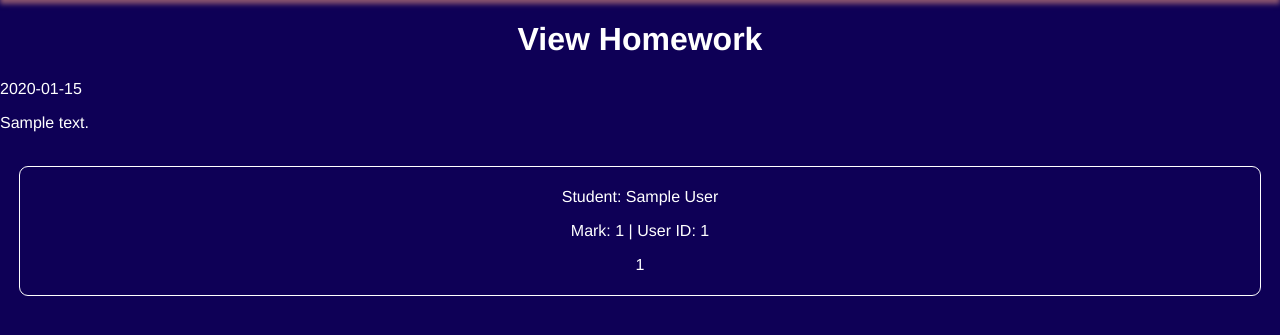
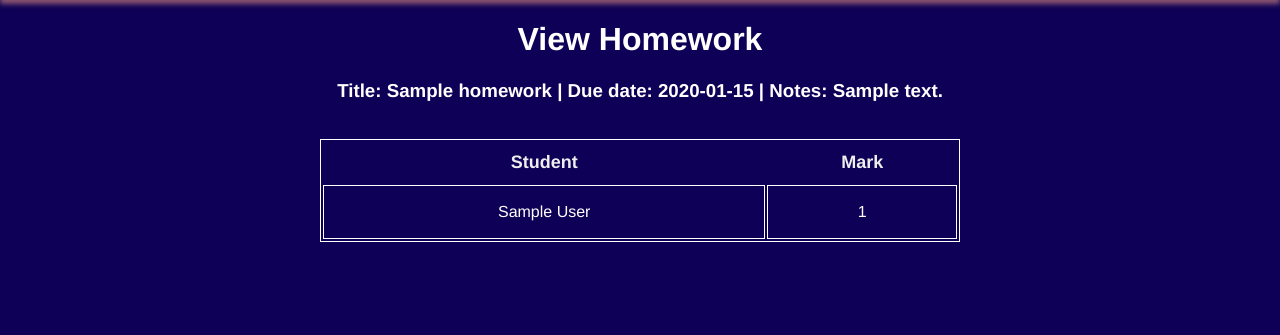
Before and after one commit to jonnyjames10/university_project, a Flask app: page /view_homework/1 in a window 1280 px wide. Shown: the part 100-435 px from the top of the page. Run offline with Flask 3, Linux system fonts and the light colour scheme; a user stored in the database is signed in; tables that the repository leaves empty hold one stand-in row (values such as "Sample post"); some web fonts are replaced.

Commit message:
Formatted view_homework page and other pages

```diff
--- a/education/models.py
+++ b/education/models.py
@@ -65,6 +65,7 @@ class TeachingClass(db.Model):
 
 class Homework(db.Model):
     id = db.Column(db.Integer, primary_key=True)
+    title = db.Column(db.String(100), nullable=False)
     due_date = db.Column(db.DateTime, nullable=False)
     notes = db.Column(db.Text)
     class_id = db.Column(db.Integer, db.ForeignKey('teaching_class.id'), nullable=False)
--- a/education/routes.py
+++ b/education/routes.py
@@ -271,7 +271,7 @@ def set_homework(class_id):
     form.activities.choices = [(activity.id, activity.name) for activity in Activity.query.all()]
     if form.validate_on_submit():
         print(form.activities.data)
-        homework = Homework(due_date = form.due_date.data, notes = form.notes.data, class_id = class_id, activity_id = form.activities.data)
+        homework = Homework(title=form.title.data, due_date = form.due_date.data, notes = form.notes.data, class_id = class_id, activity_id = form.activities.data)
         db.session.add(homework)
         db.session.commit()
         flash("Homework set successfully!")
--- a/education/static/style.css
+++ b/education/static/style.css
@@ -354,6 +354,12 @@ a:link {
     margin-right: auto;
 }
 
+.homework_result_table {
+    margin-left: 10%;
+    margin-right: 10%;
+    align-self: center;
+}
+
 .leaderboard td, th {
     font-weight: 500;
     border-radius: 40px;
@@ -365,7 +371,6 @@ a:link {
     font-size: 18px;
     height: 20px;
     outline: 0;
-    width: 100%;
     padding: 10px;
 }
 
--- a/education/templates/home.html
+++ b/education/templates/home.html
@@ -6,7 +6,7 @@
     <div>
         <table class="leaderboard" style="width: 70%;">
             <th style="width: 85%">Name</th>
-            <th>Points</th>
+            <th style="width: 5%">Points</th>
             {% for user in users %}
             {% if user.email == current_user.email %}
             <tr>
--- a/education/templates/homework.html
+++ b/education/templates/homework.html
@@ -5,7 +5,7 @@
     {% for hw in complete_hw %}
         {% if hw %}
             <div class="hw_list">
-                <p>Date due: {{ hw[0].due_date.date() }} |{% if hw[0].notes %} Notes: {{ hw[0].notes }} |{% endif %} Task: {{ hw[1].name }} | ID: {{ hw[1].id }}</p>
+                <p>Date due: {{ hw[0].due_date.date() }} |{% if hw[0].notes %} Notes: {{ hw[0].notes }} |{% endif %} Task: {{ hw[1].name }}</p>
                 <div class="navbar_item">
                     {% if hw[0].id in completed_id %}
                         <form action="#">
--- a/education/templates/set_homework.html
+++ b/education/templates/set_homework.html
@@ -4,6 +4,10 @@
 
     <form method="POST">
         {{ form.csrf_token }}
+
+        <p>{{ form.title.label }}:</p>
+        {{ form.title }}
+        <br>
 
         <p>{{ form.due_date.label }}:</p>
         {{ form.due_date }}
--- a/education/templates/view_class.html
+++ b/education/templates/view_class.html
@@ -28,7 +28,7 @@
     <h3>Homeworks Set</h3>
     {% for hw in homeworks %}
         <div class="hw_list">
-            <p>Due date: {{ hw.due_date.date() }} | Notes: {{ hw.notes }}</p>
+            <p>Title: {{hw.title}} | Due date: {{ hw.due_date.date() }}{% if hw.notes|length > 0 %} | Notes: {{ hw.notes }}{% endif %}</p>
             <form action="{{ url_for('view_homework', homework_id=hw.id) }}">
                 <button class="profile" style="width: 25vw; text-transform: uppercase;">View results</button>
             </form>
--- a/education/templates/view_homework.html
+++ b/education/templates/view_homework.html
@@ -1,17 +1,20 @@
 {% extends "layout.html" %}
 {% block content %}
     <h1>View Homework</h1>
-    <p>{{ homework.due_date.date() }}</p>
-    <p>{{ homework.notes }}</p>
+    <h3>Title: {{homework.title}} | Due date: {{ homework.due_date.date() }}{% if homework.notes|length > 0 %} | Notes: {{ homework.notes }}{% endif %}</h3>
     <br>
-    {% for result in homework_results %}
-        <div class="hw_list">
+    <table class="homework_result_table" style="width: 50vw; margin-left: auto; margin-right: auto; border: 1px solid white;">
+        <tr style="border: 1px solid white">
+            <th style="width: 70%;">Student</th>
+            <th style="width: 30%;">Mark</th>
+        </tr>
+        {% for result in homework_results %}
+        <tr style="text-align: center; border: 1px solid white">
             {% for student in students if student.id == result.user_id %}
-                <p>Student: {{ student.first_name }} {{ student.last_name }}</p>
+                <td style="text-align: center; border: 1px solid white"><p>{{ student.first_name }} {{ student.last_name }}</p></td>
             {% endfor %}
-            <p>Mark: {{ result.mark }} | User ID: {{ result.user_id }}</p>
-            <p>{{ result.id }}</p>
-        </div>
-        <br>
+            <td style="text-align: center; border: 1px solid white"><p>{{ result.mark }}</p></td>
+        </tr>
     {% endfor %}
+    <table>
 {% endblock %}
```
Also changed, not shown: education/forms.py (+6 -1 lines).
